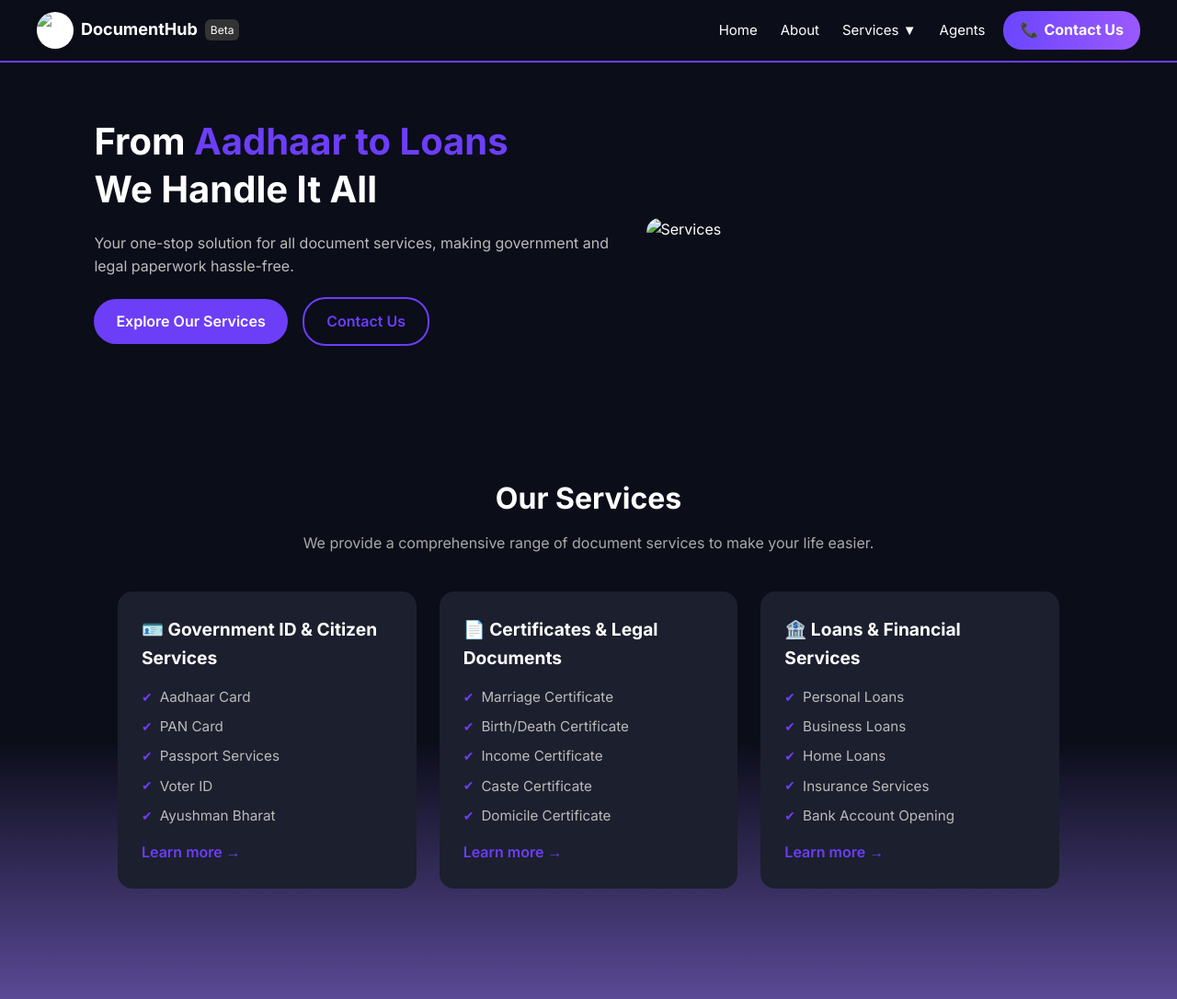
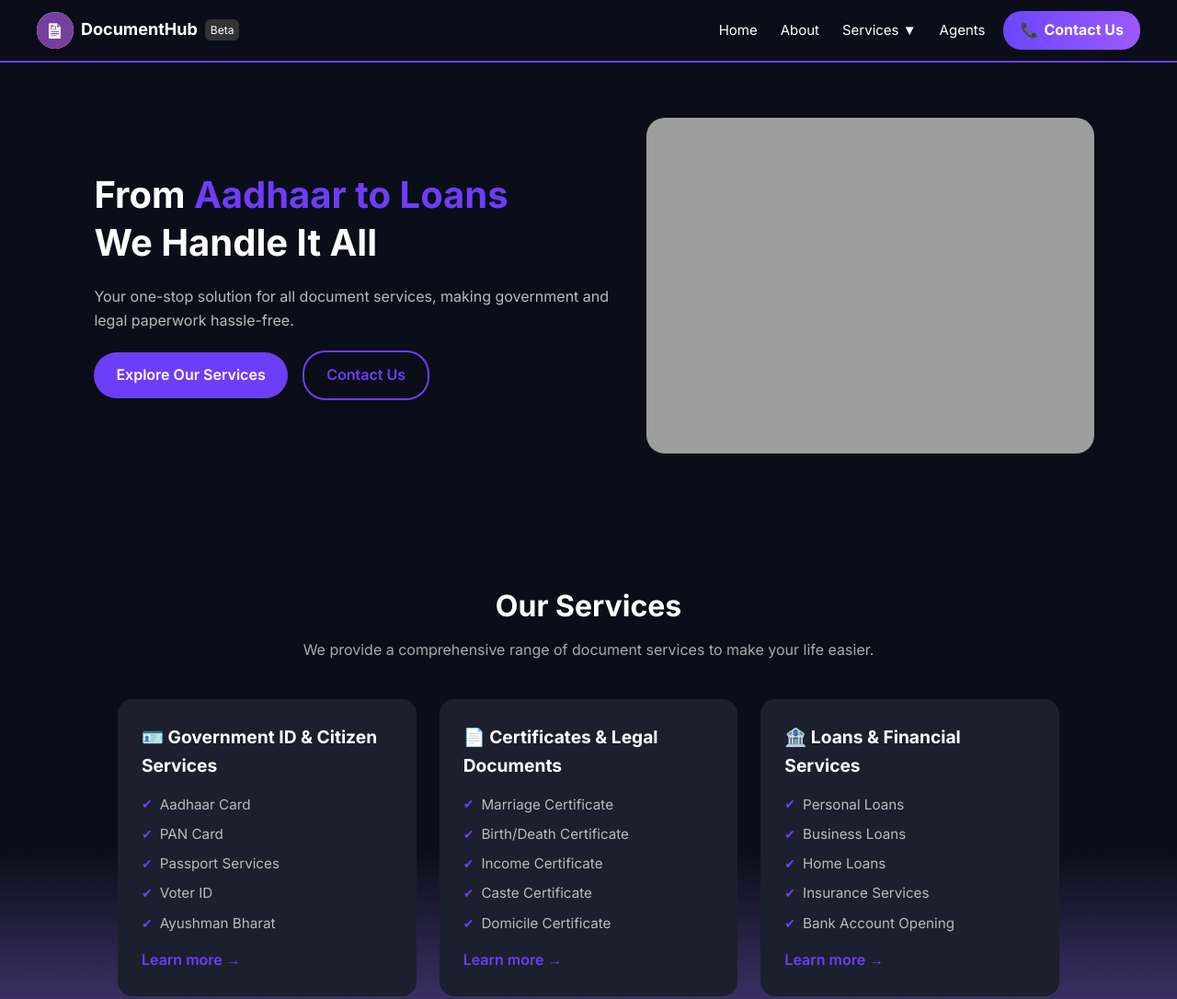
Before and after one commit to abhishek-abhinav/document-hub, a plain HTML site: page index.html in a window 1280 px wide. Shown: the top 1086 px of the page at 92% size. Drawn offline with Linux system fonts and the light colour scheme; the site is published under a folder, as on GitHub Pages, so addresses that start at the root find nothing.

Commit message:
Update index.html

```diff
--- a/index.html
+++ b/index.html
@@ -505,7 +505,7 @@
         <div class="logo">
             <div class="logo-icon"
          style="width:40px; height:40px; border-radius:50%; overflow:hidden; display:flex; align-items:center; justify-content:center; background:#fff; box-shadow:0 2px 6px rgba(0,0,0,0.15);">
-        <img src="/logo.png" alt="D" style="width:100%; height:100%; object-fit:cover;">
+        <img src="logo.png" alt="D" style="width:100%; height:100%; object-fit:cover;">
     </div>
             <span class="logo-text">DocumentHub</span>
             <span class="beta-badge">Beta</span>
@@ -540,7 +540,7 @@
             </div>
         </div>
         <div class="hero-img">
-            <img src="/img.png"
+            <img src="img.png"
                 alt="Services">
         </div>
     </section>
```
